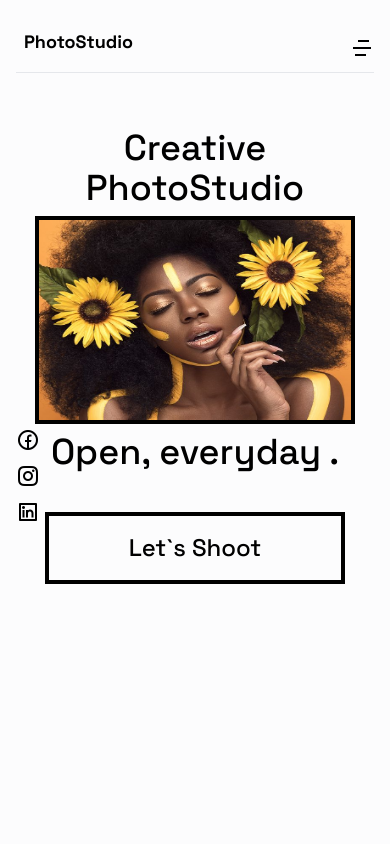
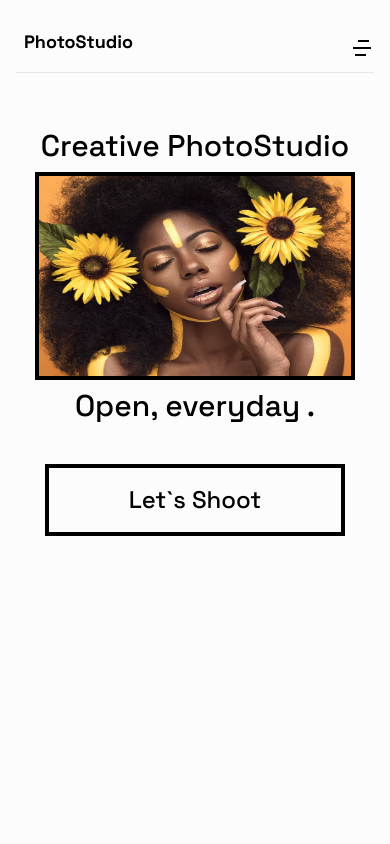
Before and after one commit to Sufyan-codes/PhotoStudio, a website: page index.html in a window 390 px wide. Shown: the top 844 px of the page. Drawn offline with nearby package versions, Linux system fonts and the light colour scheme; files whose address does not match are found by name.

Commit message:
fixing text bugs

```diff
--- a/index.html
+++ b/index.html
@@ -62,7 +62,7 @@
     <section class="home max-w-6xl  px-4 py-32" id="home">
 
         <div class="home text-center" id="home">
-            <h1 class="large-text max-md:text-5xl max-sm:text-4xl text-8xl mb-2">
+            <h1 class="large-text max-md:text-5xl max-sm:text-3xl text-8xl mb-2">
                 Creative PhotoStudio
             </h1>
 
@@ -72,7 +72,7 @@
                 <img src="img/Sunflowers.jpeg" alt="">
             </div>
 
-            <h1 class="large-text max-md:text-5xl max-sm:text-4xl text-8xl mt-2">
+            <h1 class="large-text max-md:text-5xl max-sm:text-3xl text-8xl mt-2">
                 Open, everyday .
             </h1>
 
@@ -85,7 +85,7 @@
                 </button>
             </div>
 
-            <div class="social  text-2xl lg:flex lg:flex-col sm:flex-row">
+            <div class="social hidden text-2xl lg:flex lg:flex-col sm:flex-row">
                 <div>
                     <a href="" class="contact__social-link">
                         <i class="ri-facebook-circle-line"></i>
@@ -110,7 +110,7 @@
     </section>
     <!-- ABOUT -->
     <section
-        class="about max-w-6xl h-full flex justify-between max-sm:flex-col  px-4 pt-32 max-md:pt-52 max-mds:pt-32 max-sm:pt-52"
+        class="about max-w-6xl h-full flex justify-between max-sm:flex-col  pt-8"
         id="about">
         <div class="about" id="about">
             <div class="text-5xl max-sm:text-4xl mt-8 flex">
```
Also changed, not shown: dist/output.css.
